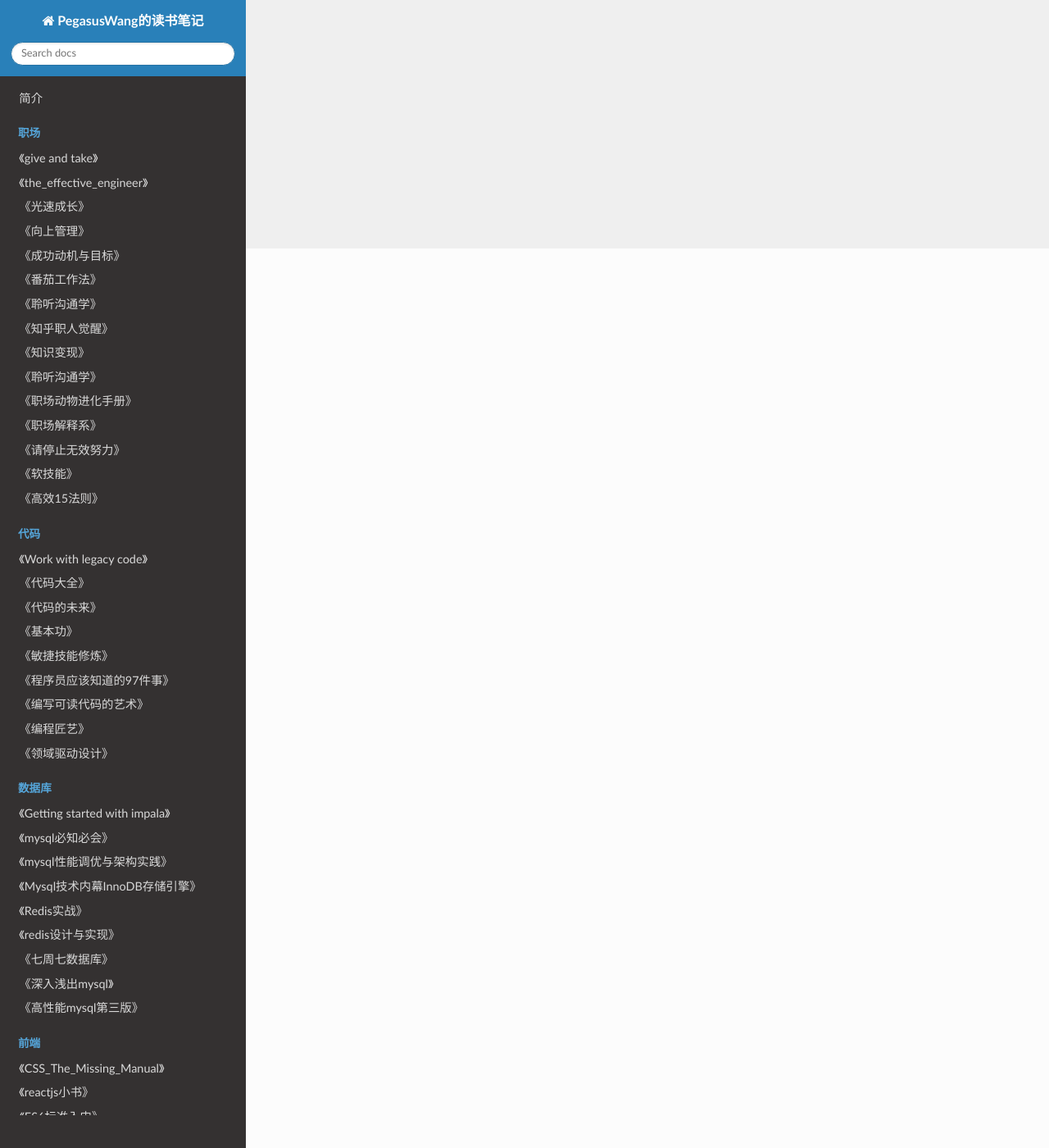
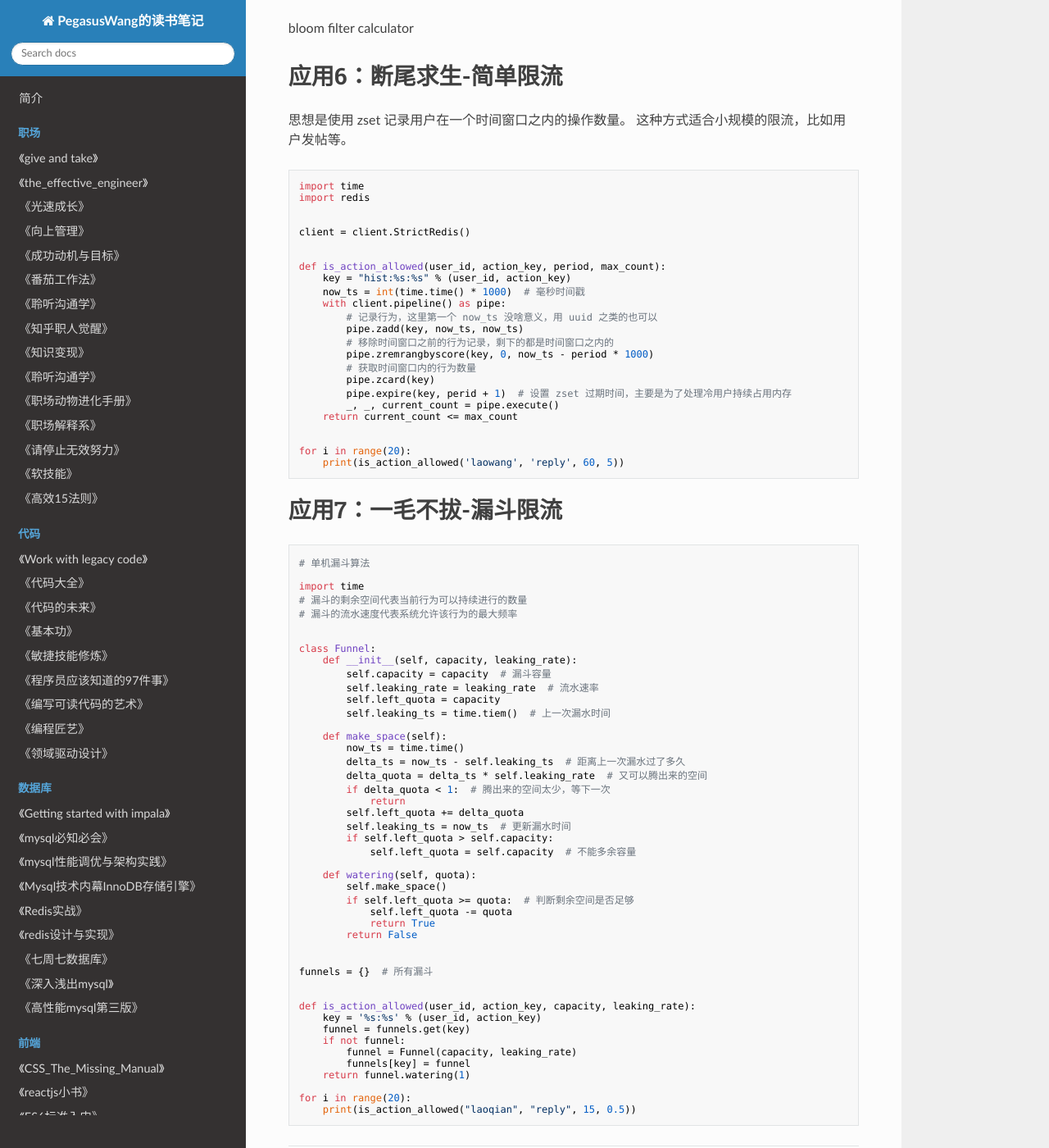
Before and after one commit to PegasusWang/booknotes, an MkDocs documentation site: the page built from docs/database/redis深度历险核心原理和应用实践.md, in a window 1280 px wide and 1400 px high, scrolled down 1097 px. Shown: the whole window at 82% size. Built offline with MkDocs 1.6.1, drawn with Linux system fonts in a browser that asks for light colours; nearby versions of some CDN libraries; old or Windows-style settings are respelled for this version of MkDocs; some of the changed text lies outside the part shown.

Commit message:
redis 使用 zset 和漏桶算法限流

````diff
--- a/docs/database/redis深度历险核心原理和应用实践.md
+++ b/docs/database/redis深度历险核心原理和应用实践.md
@@ -10,7 +10,7 @@ redis2.8 之后加入了set 指令的扩展参数， 使得 setnx 和 expire 可
 # 应用2：缓兵之计-延时队列
 
 使用 list 作为异步消息队列（你对可靠性没有极致追求）
-`blpop,brpop 阻塞操作，如果list 没有数据就会进入休眠。这里需要注意长时间连接断开，需要处理超时异常并重试。
+blpop,brpop 阻塞操作，如果list 没有数据就会进入休眠。这里需要注意长时间连接断开，需要处理超时异常并重试。
 
 
 # 应用3：节衣缩食：位图
@@ -27,3 +27,103 @@ redis 位图自动扩展，如果某个偏移位置超出了现有的内容范
 解决统计问题的，比如统计UV(unique visit)，pv 好统计，直接可以用hash(key,val) 计数。
 
 提供不精确的去重计数方案，标准误差 0.81%.
+
+pfadd,pfcount 类似 sadd,scard。 (pf 是其HyperLogLog 发明人首字母缩写)
+
+HyperLogLog  占据 12k 存储空间
+
+
+# 应用5：布隆过滤器
+
+比如用户推荐系统的去重复。布隆过滤器说某个值存在，这个值可能不存在，但是若确定不存在，则肯定不存在。
+
+redis4.0 提供了插件功能之后才有布隆过滤器功能。
+
+bf.add, bf.exists
+
+bloom filter calculator
+
+# 应用6：断尾求生-简单限流
+
+思想是使用 zset 记录用户在一个时间窗口之内的操作数量。
+这种方式适合小规模的限流，比如用户发帖等。
+
+
+```py
+import time
+import redis
+
+
+client = client.StrictRedis()
+
+
+def is_action_allowed(user_id, action_key, period, max_count):
+    key = "hist:%s:%s" % (user_id, action_key)
+    now_ts = int(time.time() * 1000)  # 毫秒时间戳
+    with client.pipeline() as pipe:
+        # 记录行为，这里第一个 now_ts 没啥意义，用 uuid 之类的也可以
+        pipe.zadd(key, now_ts, now_ts)
+        # 移除时间窗口之前的行为记录，剩下的都是时间窗口之内的
+        pipe.zremrangbyscore(key, 0, now_ts - period * 1000)
+        # 获取时间窗口内的行为数量
+        pipe.zcard(key)
+        pipe.expire(key, perid + 1)  # 设置 zset 过期时间，主要是为了处理冷用户持续占用内存
+        _, _, current_count = pipe.execute()
+    return current_count <= max_count
+
+
+for i in range(20):
+    print(is_action_allowed('laowang', 'reply', 60, 5))
+```
+
+# 应用7：一毛不拔-漏斗限流
+
+
+```py
+# 单机漏斗算法
+
+import time
+# 漏斗的剩余空间代表当前行为可以持续进行的数量
+# 漏斗的流水速度代表系统允许该行为的最大频率
+
+
+class Funnel:
+    def __init__(self, capacity, leaking_rate):
+        self.capacity = capacity  # 漏斗容量
+        self.leaking_rate = leaking_rate  # 流水速率
+        self.left_quota = capacity
+        self.leaking_ts = time.tiem()  # 上一次漏水时间
+
+    def make_space(self):
+        now_ts = time.time()
+        delta_ts = now_ts - self.leaking_ts  # 距离上一次漏水过了多久
+        delta_quota = delta_ts * self.leaking_rate  # 又可以腾出来的空间
+        if delta_quota < 1:  # 腾出来的空间太少，等下一次
+            return
+        self.left_quota += delta_quota
+        self.leaking_ts = now_ts  # 更新漏水时间
+        if self.left_quota > self.capacity:
+            self.left_quota = self.capacity  # 不能多余容量
+
+    def watering(self, quota):
+        self.make_space()
+        if self.left_quota >= quota:  # 判断剩余空间是否足够
+            self.left_quota -= quota
+            return True
+        return False
+
+
+funnels = {}  # 所有漏斗
+
+
+def is_action_allowed(user_id, action_key, capacity, leaking_rate):
+    key = '%s:%s' % (user_id, action_key)
+    funnel = funnels.get(key)
+    if not funnel:
+        funnel = Funnel(capacity, leaking_rate)
+        funnels[key] = funnel
+    return funnel.watering(1)
+
+for i in range(20):
+    print(is_action_allowed("laoqian", "reply", 15, 0.5))
+```
````
